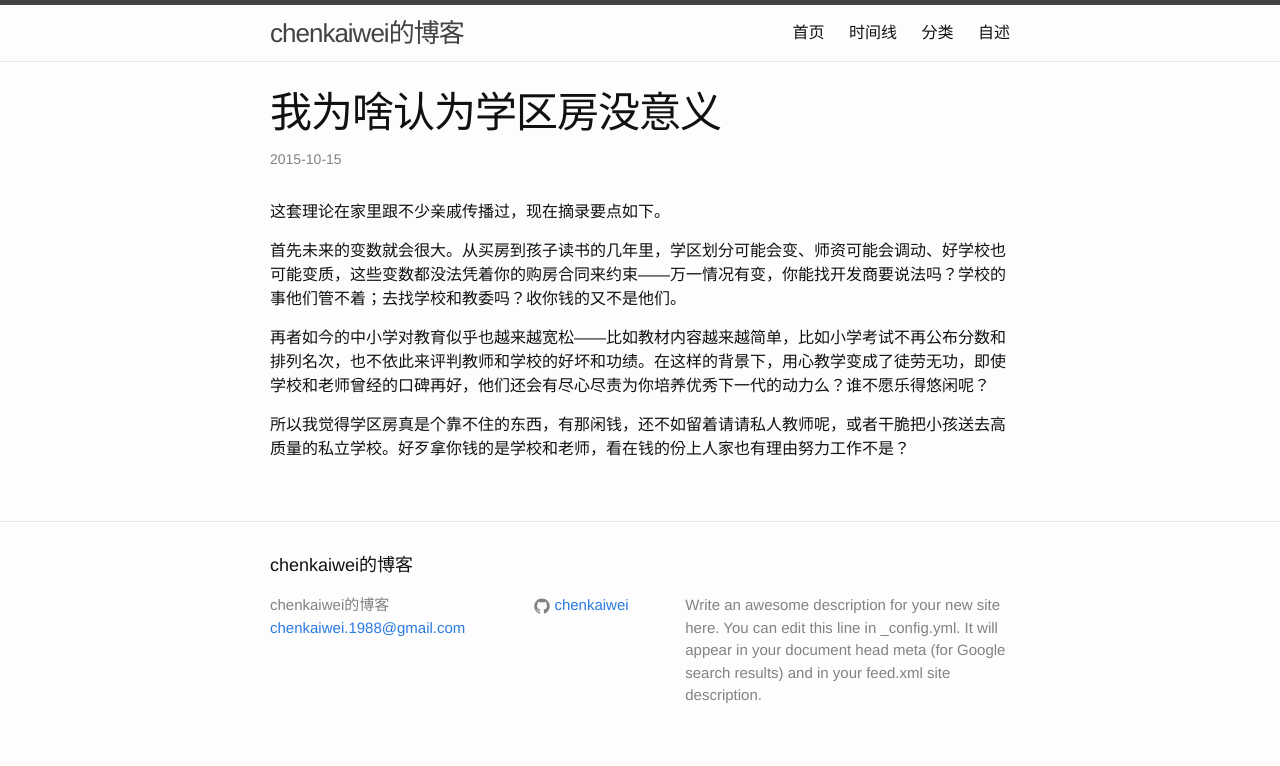
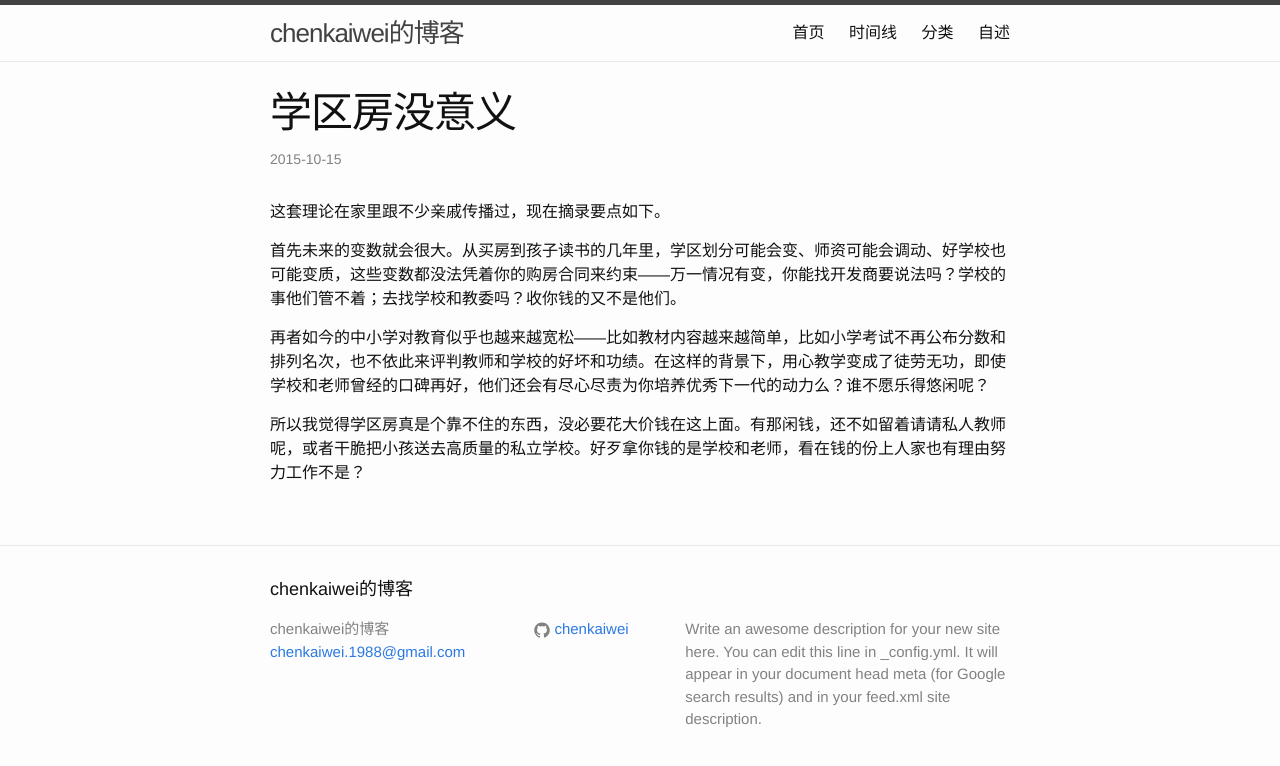
Before and after one commit to chenkaiwei/chenkaiwei.github.com, a Jekyll site: the page built from _posts/2015-10-15-我为啥认为学区房没意义.markdown, in a window 1280 px wide. Shown: the top 766 px of the page. Built offline with Jekyll 4.4.1, drawn with Linux system fonts in a browser that asks for light colours.

```diff
--- a/_posts/2015-10-15-我为啥认为学区房没意义.markdown
+++ b/_posts/2015-10-15-我为啥认为学区房没意义.markdown
@@ -1,7 +1,7 @@
 ---
 layout: post
-title:  我为啥认为学区房没意义
-date:   2015-10-15
+title:  学区房没意义
+date:   2015-10-15 2
 categories: 观点
 published: true
 ---
@@ -11,4 +11,4 @@
 
 再者如今的中小学对教育似乎也越来越宽松——比如教材内容越来越简单，比如小学考试不再公布分数和排列名次，也不依此来评判教师和学校的好坏和功绩。在这样的背景下，用心教学变成了徒劳无功，即使学校和老师曾经的口碑再好，他们还会有尽心尽责为你培养优秀下一代的动力么？谁不愿乐得悠闲呢？
 
-所以我觉得学区房真是个靠不住的东西，有那闲钱，还不如留着请请私人教师呢，或者干脆把小孩送去高质量的私立学校。好歹拿你钱的是学校和老师，看在钱的份上人家也有理由努力工作不是？
+所以我觉得学区房真是个靠不住的东西，没必要花大价钱在这上面。有那闲钱，还不如留着请请私人教师呢，或者干脆把小孩送去高质量的私立学校。好歹拿你钱的是学校和老师，看在钱的份上人家也有理由努力工作不是？
--- a/_posts/2015-10-15-本站启用.markdown
+++ b/_posts/2015-10-15-本站启用.markdown
@@ -1,7 +1,7 @@
 ---
 layout: post
 title:  "本站启用"
-date:   2015-10-15
+date:   2015-10-15 1
 categories: 建站记录
 published: true
 ---
```
